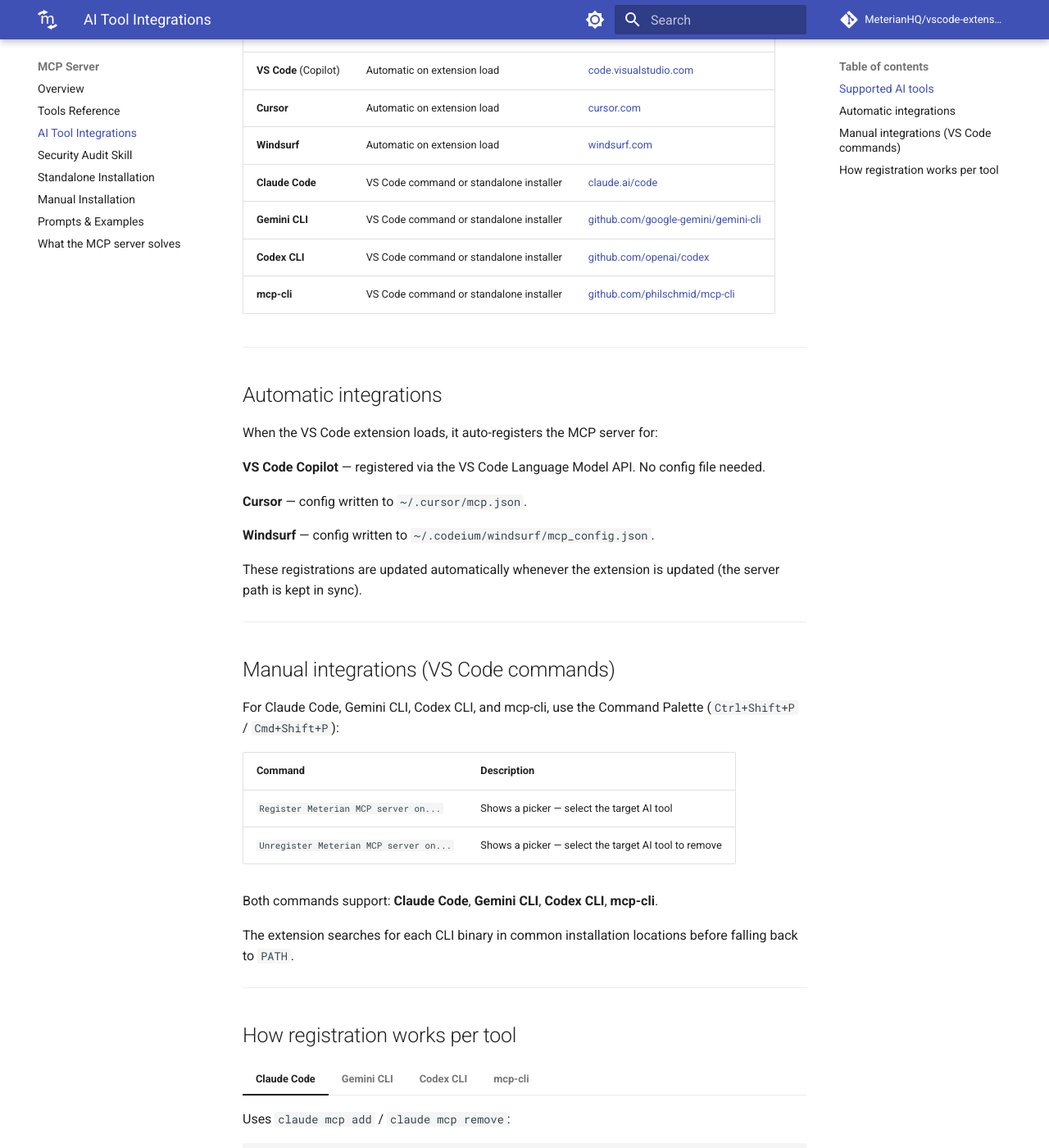
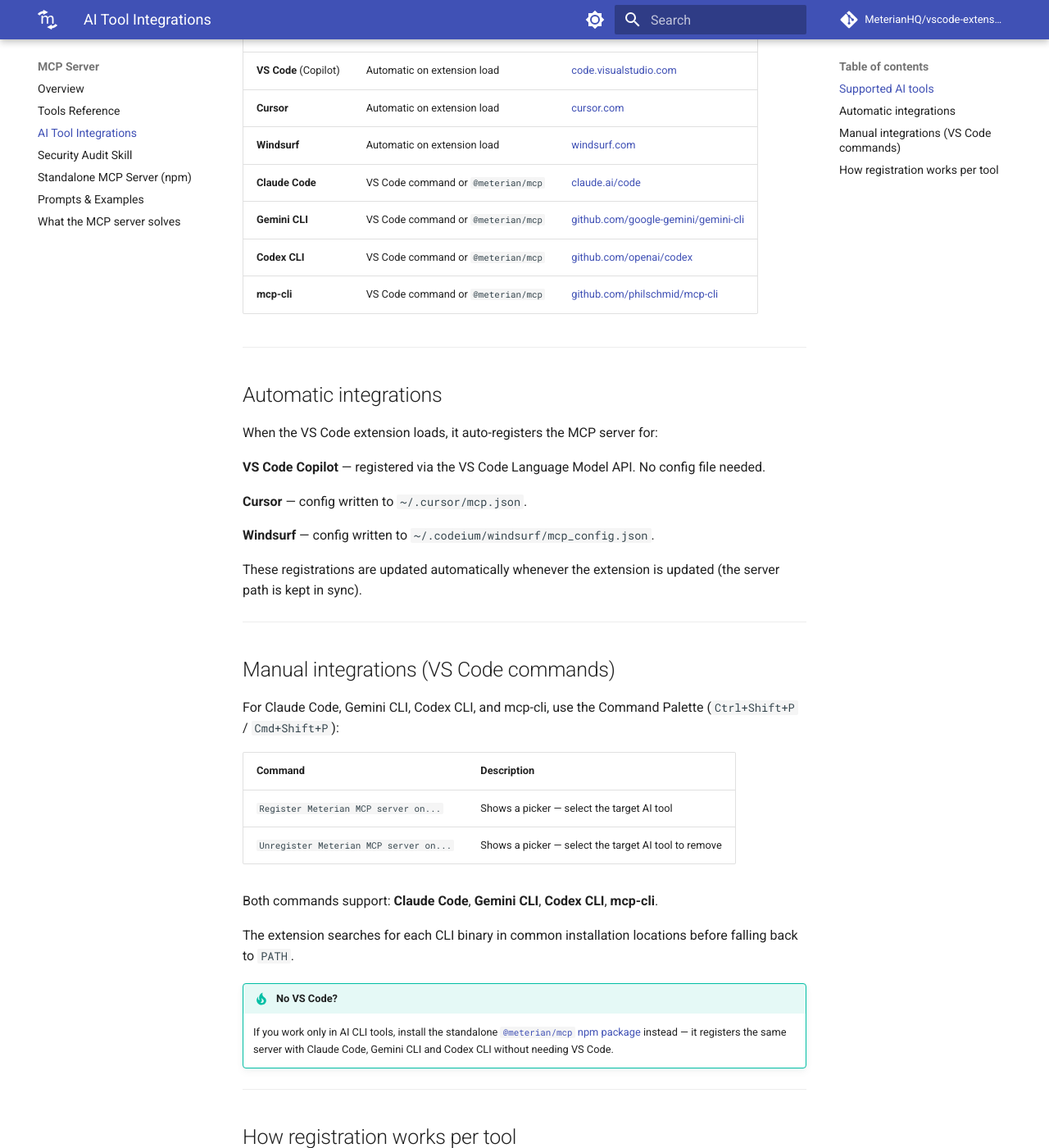
Before and after one commit to MeterianHQ/vscode-extension-tracker, an MkDocs documentation site: the page built from docs/mcp/integrations.md, in a window 1280 px wide and 1400 px high, scrolled down 427 px. Shown: the whole window at 82% size. Built offline with MkDocs 1.6.1 and Material for MkDocs 9.7.7, drawn with Linux system fonts in a browser that asks for light colours; comment, search, counter and statistics services are not loaded; some of the changed text lies outside the part shown.

Commit message:
docs(mcp): drop standalone installer docs in favour of @meterian/mcp
The MCP server now ships as a separate npm package, documented at
https://meterianhq.github.io/ai-skills/mcp/. Remove the two installation
pages describing the old OpenVSX/.vsix flow, along with the installer
script they documented, and repoint every cross-reference at the package.

- delete docs/mcp/installation.md and docs/mcp/manual-installation.md;
  the Roo Code walkthrough is ported to the ai-skills repo
- delete scripts/install-meterian-mcp.sh, orphaned by the above
- add a "Using the MCP server without VS Code" section to mcp/index.md
- correct mcp/skill.md: the npm package registers the server only, it
  does not install the Security Audit Skill
- nav: replace the two pages with an external link to the npm docs

Co-Authored-By: Claude Opus 5 (1M context) <noreply@anthropic.com>
Claude-Session: https://claude.ai/code/session_01RFQWg4kDPJZ3khpso9VbFC

```diff
--- a/docs/mcp/integrations.md
+++ b/docs/mcp/integrations.md
@@ -3,7 +3,7 @@
 The Meterian MCP server integrates with 7 AI tools and IDEs. Integration falls into two categories:
 
 - **Automatic** — the VS Code extension registers the server on startup, no action needed
-- **Manual** — use a VS Code command or the [standalone installer](installation.md)
+- **Manual** — use a VS Code command or the standalone [`@meterian/mcp` npm package](https://meterianhq.github.io/ai-skills/mcp/)
 
 ## Supported AI tools
 
@@ -12,10 +12,10 @@ The Meterian MCP server integrates with 7 AI tools and IDEs. Integration falls i
 | **VS Code** (Copilot) | Automatic on extension load | [code.visualstudio.com](https://code.visualstudio.com/) |
 | **Cursor** | Automatic on extension load | [cursor.com](https://www.cursor.com/) |
 | **Windsurf** | Automatic on extension load | [windsurf.com](https://windsurf.com/) |
-| **Claude Code** | VS Code command or standalone installer | [claude.ai/code](https://claude.ai/code) |
-| **Gemini CLI** | VS Code command or standalone installer | [github.com/google-gemini/gemini-cli](https://github.com/google-gemini/gemini-cli) |
-| **Codex CLI** | VS Code command or standalone installer | [github.com/openai/codex](https://github.com/openai/codex) |
-| **mcp-cli** | VS Code command or standalone installer | [github.com/philschmid/mcp-cli](https://github.com/philschmid/mcp-cli) |
+| **Claude Code** | VS Code command or `@meterian/mcp` | [claude.ai/code](https://claude.ai/code) |
+| **Gemini CLI** | VS Code command or `@meterian/mcp` | [github.com/google-gemini/gemini-cli](https://github.com/google-gemini/gemini-cli) |
+| **Codex CLI** | VS Code command or `@meterian/mcp` | [github.com/openai/codex](https://github.com/openai/codex) |
+| **mcp-cli** | VS Code command or `@meterian/mcp` | [github.com/philschmid/mcp-cli](https://github.com/philschmid/mcp-cli) |
 
 ---
 
@@ -45,6 +45,9 @@ For Claude Code, Gemini CLI, Codex CLI, and mcp-cli, use the Command Palette (`C
 Both commands support: **Claude Code**, **Gemini CLI**, **Codex CLI**, **mcp-cli**.
 
 The extension searches for each CLI binary in common installation locations before falling back to `PATH`.
+
+!!! tip "No VS Code?"
+    If you work only in AI CLI tools, install the standalone [`@meterian/mcp` npm package](https://meterianhq.github.io/ai-skills/mcp/installation/) instead — it registers the same server with Claude Code, Gemini CLI and Codex CLI without needing VS Code.
 
 ---
 
--- a/mkdocs.yml
+++ b/mkdocs.yml
@@ -39,8 +39,7 @@ nav:
     - Tools Reference: mcp/tools.md
     - AI Tool Integrations: mcp/integrations.md
     - Security Audit Skill: mcp/skill.md
-    - Standalone Installation: mcp/installation.md
-    - Manual Installation: mcp/manual-installation.md
+    - Standalone MCP Server (npm): https://meterianhq.github.io/ai-skills/mcp/
     - Prompts & Examples: mcp/prompts.md
     - What the MCP server solves: mcp/scenarios.md
   - Supported Languages: languages.md
```
Also changed, not shown: CLAUDE.md (+8 -14 lines), docs/mcp/index.md (+14 -1 lines), docs/mcp/installation.md (deleted, +0 -55 lines), docs/mcp/manual-installation.md (deleted, +0 -125 lines), docs/mcp/skill.md (+2 -4 lines), 1 other file.
